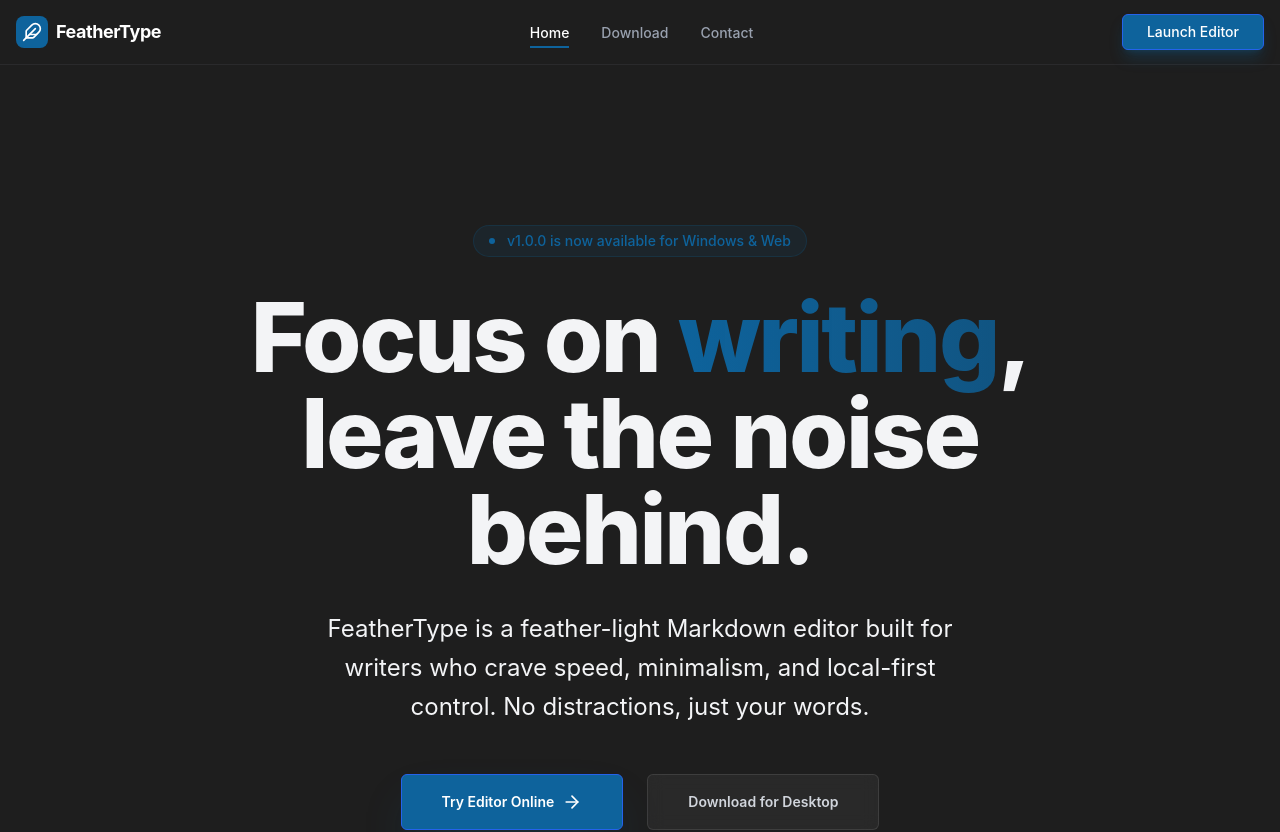
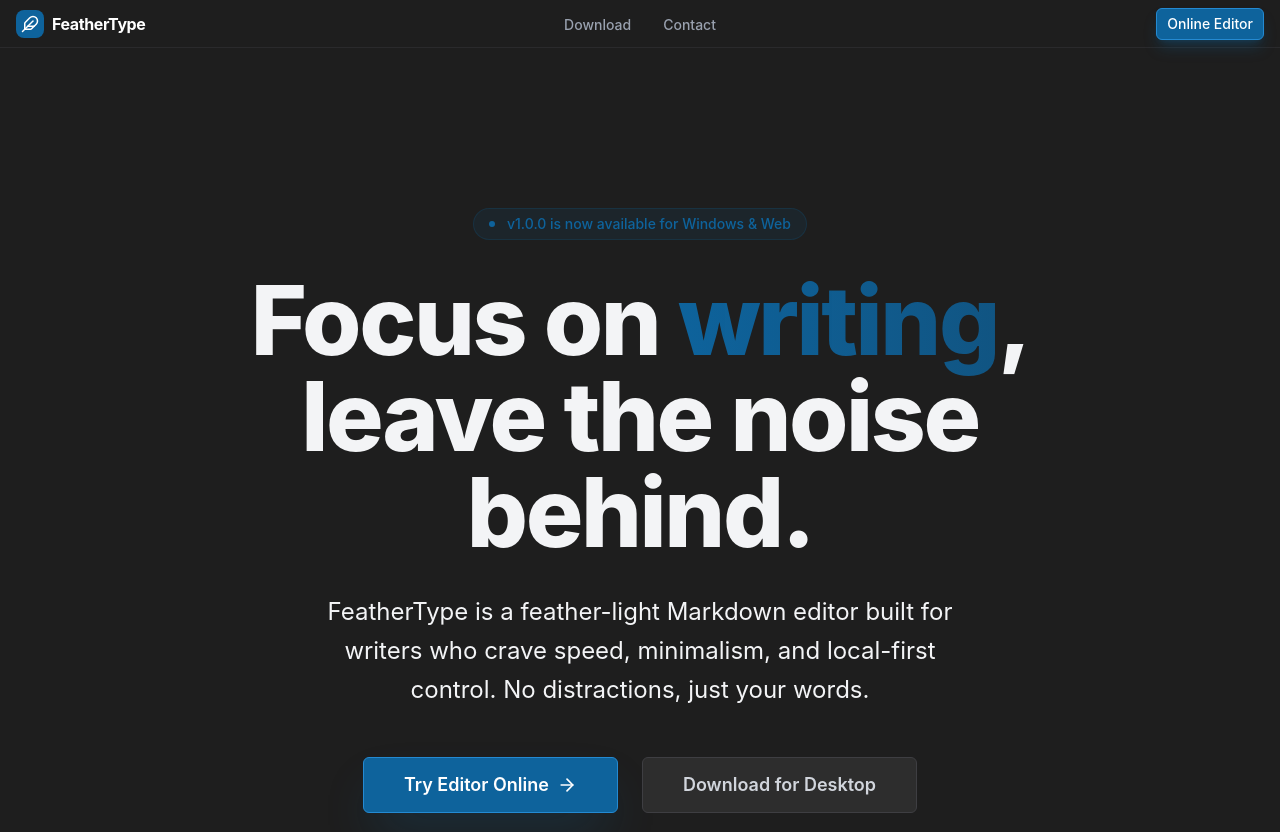
Before and after one commit to wahdanz1/feathertype, a React (Vite) app: page / in a window 1280 px wide. Shown: the top 832 px of the page. Built offline with nearby package versions, Linux system fonts and the light colour scheme.

Commit message:
chore: save progress before marketing polish refactor

```diff
--- a/src/components/AboutDialog.tsx
+++ b/src/components/AboutDialog.tsx
@@ -1,97 +1,57 @@
 import { useEditorStore } from '../store/useEditorStore';
-import { X, ExternalLink, Download, MessageSquare, Heart } from 'lucide-react';
+import { ExternalLink, Download, MessageSquare } from 'lucide-react';
+import { Dialog } from './Dialog';
+import { Button } from './Button';
 
 export function AboutDialog() {
   const isOpen = useEditorStore((s) => s.showAboutDialog);
   const setShowAboutDialog = useEditorStore((s) => s.setShowAboutDialog);
-  const theme = useEditorStore((s) => s.theme);
 
-  if (!isOpen) return null;
-
-  const isDark = theme === 'dark';
+  const handleClose = () => setShowAboutDialog(false);
 
   return (
-    <div className="fixed inset-0 z-[100] flex items-center justify-center p-4 bg-black/60 backdrop-blur-sm">
-      <div className={`w-full max-w-md overflow-hidden rounded-xl shadow-2xl border animate-in fade-in zoom-in duration-200 ${isDark
-          ? 'bg-[#252526] border-[#3e3e42] text-gray-200'
-          : 'bg-white border-gray-300 text-gray-900'
-        }`}>
-        {/* Header */}
-        <div className={`px-6 py-4 border-b flex items-center justify-between ${isDark ? 'border-[#3e3e42] bg-[#2a2d2e]' : 'border-gray-200 bg-gray-50'
-          }`}>
-          <h3 className="text-lg font-bold">About FeatherType</h3>
-          <button
-            onClick={() => setShowAboutDialog(false)}
-            className="p-1 rounded-md hover:bg-black/10 transition-colors"
+    <Dialog
+      isOpen={isOpen}
+      onClose={handleClose}
+      title="About FeatherType"
+      footer={
+        <div className="flex flex-col items-center justify-center w-full gap-1">
+          <p className="text-[10px] text-gray-200 opacity-60">
+            © 2026 FeatherType. All rights reserved.
+          </p>
+        </div>
+      }
     >
-            <X size={20} />
-          </button>
-        </div>
-
-        {/* Content */}
-        <div className="p-8 flex flex-col items-center text-center">
-          <div className="w-20 h-20 rounded-2xl bg-blue-600 flex items-center justify-center shadow-lg mb-4">
+      <div className="flex flex-col items-center text-center">
+        <div className="w-20 h-20 rounded-2xl bg-theme-primary flex items-center justify-center shadow-lg mb-4">
           <svg viewBox="0 0 24 24" className="w-12 h-12 text-white fill-current">
             <path d="M21 16.5c0 .38-.21.71-.53.88l-7.9 4.44c-.16.08-.34.12-.57.12s-.41-.04-.57-.12l-7.9-4.44A1.01 1.01 0 013 16.5V7.5c0-.38.21-.71.53-.88l7.9-4.44c.16-.08.34-.12.57-.12s.41.04.57.12l7.9 4.44c.32.17.53.5.53.88v9z" />
           </svg>
         </div>
 
         <h2 className="text-2xl font-black tracking-tight">FeatherType</h2>
-          <p className="text-sm font-medium text-blue-500 mb-6">Version 1.0.0</p>
+        <p className="text-sm font-medium text-theme-primary mb-6">Version 1.0.0</p>
 
-          <p className={`text-sm leading-relaxed mb-8 ${isDark ? 'text-gray-400' : 'text-gray-600'}`}>
+        <p className="text-sm leading-relaxed mb-8 text-gray-500 dark:text-gray-400">
           A minimalist, distraction-free markdown editor <br />
           crafted for speed and elegance.
         </p>
 
         <div className="grid grid-cols-1 gap-3 w-full">
-            <a
-              href="#"
-              target="_blank"
-              rel="noopener noreferrer"
-              className={`flex items-center justify-center gap-2 px-4 py-2.5 rounded-lg text-sm font-semibold transition-all ${isDark
-                  ? 'bg-[#2d2d2d] hover:bg-[#3e3e42] border border-[#3e3e42]'
-                  : 'bg-gray-100 hover:bg-gray-200 border border-gray-200'
-                }`}
-            >
-              <ExternalLink size={16} />
+          <Button variant="secondary" onClick={() => window.open('#', '_blank')}>
+            <ExternalLink size={16} className="mr-2" />
             Visit Website
-            </a>
-            <a
-              href="https://feathertype.vercel.app/"
-              target="_blank"
-              rel="noopener noreferrer"
-              className={`flex items-center justify-center gap-2 px-4 py-2.5 rounded-lg text-sm font-semibold transition-all ${isDark
-                  ? 'bg-[#2d2d2d] hover:bg-[#3e3e42] border border-[#3e3e42]'
-                  : 'bg-gray-100 hover:bg-gray-200 border border-gray-200'
-                }`}
-            >
-              <Download size={16} />
+          </Button>
+          <Button variant="secondary" onClick={() => window.open('https://feathertype.vercel.app/', '_blank')}>
+            <Download size={16} className="mr-2" />
             Check for Updates
-            </a>
-            <a
-              href="#"
-              target="_blank"
-              rel="noopener noreferrer"
-              className="flex items-center justify-center gap-2 px-4 py-2.5 rounded-lg text-sm font-semibold bg-blue-600 hover:bg-blue-500 text-white transition-all shadow-md active:scale-95"
-            >
-              <MessageSquare size={16} />
+          </Button>
+          <Button variant="primary" onClick={() => window.open('#', '_blank')}>
+            <MessageSquare size={16} className="mr-2" />
             Send Feedback
-            </a>
+          </Button>
         </div>
       </div>
-
-        {/* Footer */}
-        <div className={`px-6 py-4 border-t flex flex-col items-center justify-center gap-1 ${isDark ? 'border-[#3e3e42] bg-[#2a2d2e]' : 'border-gray-200 bg-gray-50'
-          }`}>
-          <p className="text-[11px] font-bold uppercase tracking-widest text-gray-500">
-            Handcrafted with <Heart size={10} className="inline text-red-500 fill-current mx-0.5 mb-0.5" /> by Daniel
-          </p>
-          <p className="text-[10px] text-gray-500 opacity-60">
-            © 2026 FeatherType. All rights reserved.
-          </p>
-        </div>
-      </div>
-    </div>
+    </Dialog>
   );
 }
--- a/src/components/Button.tsx
+++ b/src/components/Button.tsx
@@ -1,50 +1,58 @@
 import { ReactNode } from 'react';
 import { useEditorStore } from '../store/useEditorStore';
+import { cn } from '../lib/utils';
 
-interface ButtonProps {
-  variant?: 'primary' | 'secondary';
+interface ButtonProps extends React.ButtonHTMLAttributes<HTMLButtonElement> {
+  variant?: 'primary' | 'secondary' | 'ghost';
+  size?: 'sm' | 'md' | 'lg';
   iconOnly?: boolean;
-  onClick?: () => void;
-  title?: string;
-  className?: string;
+  isActive?: boolean;
   children: ReactNode;
 }
 
 export function Button({
   variant = 'secondary',
+  size = 'md',
   iconOnly = false,
-  onClick,
-  title,
-  className = '',
+  isActive = false,
+  className,
   children,
+  ...props
 }: ButtonProps) {
   const theme = useEditorStore((s) => s.theme);
+  const isDark = theme === 'dark';
 
-  // Base styles with flex-shrink-0 to prevent squishing/blurriness
-  const baseStyles = 'rounded-md text-sm leading-none flex items-center justify-center flex-shrink-0 h-9';
+  const baseStyles = 'rounded-md text-sm font-medium leading-none flex items-center justify-center flex-shrink-0 transition-all active:scale-[0.98]';
 
-  // Padding based on iconOnly - force exactly 36x36 square (w-9 h-9)
-  const paddingStyles = iconOnly ? 'w-9 px-0' : 'px-3';
+  const sizeStyles = {
+    sm: iconOnly ? 'h-8 w-8' : 'h-8 px-2.5',
+    md: iconOnly ? 'h-9 w-9' : 'h-9 px-4',
+    lg: iconOnly ? 'h-14 w-14' : 'h-14 px-10 text-lg font-semibold',
+  };
 
-  // Border styles - primary buttons get theme-colored border, secondary get subtle grey border
-  const borderStyles = variant === 'primary'
-    ? (theme === 'dark' ? 'border border-[#2563eb]' : 'border border-[#2563eb]')
-    : (theme === 'dark' ? 'border border-[#3e3e42]' : 'border border-gray-300');
-
-  // Variant styles
   const variantStyles = {
-    primary: 'bg-theme-primary hover:bg-theme-primary-hover text-white',
-    secondary:
-      theme === 'dark'
-        ? 'bg-button-inactive-dark hover:bg-button-hover-dark text-gray-300'
-        : 'bg-button-inactive-light hover:bg-button-hover-light text-gray-700',
+    primary: cn(
+      'bg-theme-primary text-white border transition-colors',
+      isDark ? 'border-theme-primary-border' : 'border-theme-primary-border',
+      'hover:bg-theme-primary-hover shadow-sm'
+    ),
+    secondary: cn(
+      'border transition-colors',
+      isDark
+        ? 'bg-button-inactive-dark border-border text-gray-300 hover:bg-button-hover-dark'
+        : 'bg-button-inactive-light border-gray-300 text-gray-700 hover:bg-button-hover-light',
+      isActive && (isDark ? 'bg-button-active-dark border-theme-primary' : 'bg-button-active-light border-theme-primary shadow-inner')
+    ),
+    ghost: cn(
+      'bg-transparent hover:bg-black/5 dark:hover:bg-white/5 text-gray-500 hover:text-gray-900 dark:hover:text-white',
+      isActive && 'text-theme-primary'
+    )
   };
 
   return (
     <button
-      onClick={onClick}
-      title={title}
-      className={`${baseStyles} ${paddingStyles} ${borderStyles} ${variantStyles[variant]} ${className}`}
+      className={cn(baseStyles, sizeStyles[size], variantStyles[variant], className)}
+      {...props}
     >
       {children}
     </button>
--- /dev/null
+++ b/src/components/Dialog.tsx
@@ -0,0 +1,90 @@
+import React, { useEffect } from 'react';
+import { X } from 'lucide-react';
+import { cn } from '../lib/utils';
+import { useEditorStore } from '../store/useEditorStore';
+
+interface DialogProps {
+  isOpen: boolean;
+  onClose: () => void;
+  title: string;
+  children: React.ReactNode;
+  footer?: React.ReactNode;
+  maxWidth?: 'sm' | 'md' | 'lg' | 'xl';
+}
+
+export function Dialog({
+  isOpen,
+  onClose,
+  title,
+  children,
+  footer,
+  maxWidth = 'md',
+}: DialogProps) {
+  const theme = useEditorStore((s) => s.theme);
+  const isDark = theme === 'dark';
+
+  // Handle ESC key to close
+  useEffect(() => {
+    const handleEsc = (e: KeyboardEvent) => {
+      if (e.key === 'Escape') onClose();
+    };
+    if (isOpen) window.addEventListener('keydown', handleEsc);
+    return () => window.removeEventListener('keydown', handleEsc);
+  }, [isOpen, onClose]);
+
+  if (!isOpen) return null;
+
+  const maxWidthClasses = {
+    sm: 'max-w-sm',
+    md: 'max-w-md',
+    lg: 'max-w-lg',
+    xl: 'max-w-xl',
+  };
+
+  return (
+    <div className="fixed inset-0 z-[100] flex items-center justify-center p-4 bg-black/60 backdrop-blur-sm animate-in fade-in duration-200">
+      <div
+        className={cn(
+          "w-full overflow-hidden rounded-xl shadow-2xl border animate-in zoom-in duration-200",
+          maxWidthClasses[maxWidth],
+          isDark
+            ? "bg-[#252526] border-border text-gray-200"
+            : "bg-white border-gray-300 text-gray-900"
+        )}
+      >
+        {/* Header */}
+        <div
+          className={cn(
+            "px-6 py-4 border-b flex items-center justify-between",
+            isDark ? "border-border bg-[#2a2d2e]" : "border-gray-200 bg-gray-50"
+          )}
+        >
+          <h3 className="text-lg font-bold">{title}</h3>
+          <button
+            onClick={onClose}
+            className="p-1 rounded-md hover:bg-black/5 dark:hover:bg-white/5 transition-colors text-gray-500 hover:text-gray-900 dark:hover:text-white"
+          >
+            <X size={20} />
+          </button>
+        </div>
+
+        {/* Content */}
+        <div className="p-8">
+          {children}
+        </div>
+
+        {/* Footer */}
+        {footer && (
+          <div
+            className={cn(
+              "px-6 py-4 border-t flex items-center justify-end gap-3",
+              isDark ? "border-border bg-[#2a2d2e]" : "border-gray-200 bg-gray-50"
+            )}
+          >
+            {footer}
+          </div>
+        )}
+      </div>
+    </div>
+  );
+}
--- a/src/components/Dropdown.tsx
+++ b/src/components/Dropdown.tsx
@@ -1,5 +1,6 @@
 import { ReactNode } from 'react';
 import { useEditorStore } from '../store/useEditorStore';
+import { cn } from '../lib/utils';
 
 interface DropdownProps {
   value: string;
@@ -19,26 +20,21 @@ export function Dropdown({
   children,
 }: DropdownProps) {
   const theme = useEditorStore((s) => s.theme);
-
-  // Base styles with explicit height to match buttons
-  const baseStyles = 'px-2 h-9 text-sm rounded transition-colors cursor-pointer';
-
-  // Background and text colors based on theme
-  const colorStyles = theme === 'dark'
-    ? 'bg-button-inactive-dark hover:bg-button-hover-dark text-gray-300'
-    : 'bg-button-inactive-light hover:bg-button-hover-light text-gray-700';
-
-  // Border styles - active state gets blue border
-  const borderStyles = isActive
-    ? 'border border-theme-primary'
-    : (theme === 'dark' ? 'border border-[#3e3e42]' : 'border border-gray-300');
+  const isDark = theme === 'dark';
 
   return (
     <select
       value={value}
       onChange={(e) => onChange(e.target.value)}
       title={title}
-      className={`${baseStyles} ${colorStyles} ${borderStyles} ${className}`}
+      className={cn(
+        "px-2 h-9 text-sm rounded cursor-pointer transition-all border",
+        isDark
+          ? "bg-button-inactive-dark hover:bg-button-hover-dark text-gray-300 border-border"
+          : "bg-button-inactive-light hover:bg-button-hover-light text-gray-700 border-gray-300",
+        isActive && "border-theme-primary ring-1 ring-theme-primary/20",
+        className
+      )}
     >
       {children}
     </select>
--- a/src/components/layout/Navbar.tsx
+++ b/src/components/layout/Navbar.tsx
@@ -8,40 +8,34 @@ export function Navbar() {
   const isEditor = location.pathname === '/editor';
 
   const navItems = [
-    { name: 'Home', path: '/' },
     { name: 'Download', path: '/download' },
     { name: 'Contact', path: '/contact' },
   ];
 
   return (
-    <nav className={cn(
-      "sticky top-0 left-0 right-0 z-50 border-b border-border/40 bg-editor-bg backdrop-blur-md transition-all",
-      isEditor && "h-12"
-    )}>
+    <nav className="sticky top-0 left-0 right-0 z-50 border-b border-border/40 bg-editor-bg backdrop-blur-md transition-all h-12">
       <div className={cn(
-        "container mx-auto flex items-center justify-between px-4 transition-all",
-        isEditor ? "h-12" : "h-16"
+        "h-12 grid grid-cols-3 items-center transition-all",
+        isEditor ? "px-3" : "container mx-auto px-4"
       )}>
-        {!isEditor && (
+        {/* Left: Logo */}
+        <div className="flex justify-start">
           <Link to="/" className="flex items-center gap-2 transition-opacity hover:opacity-80">
-            <div className="flex h-8 w-8 items-center justify-center rounded-lg bg-theme-primary text-white">
-              <Feather size={20} />
+            <div className="flex h-7 w-7 items-center justify-center rounded-lg bg-theme-primary text-white">
+              <Feather size={18} />
             </div>
-            <span className="text-lg font-bold tracking-tight text-white">FeatherType</span>
+            <span className="text-md font-bold tracking-tight text-white">FeatherType</span>
           </Link>
-        )}
+        </div>
 
-        <div className={cn(
-          "flex items-center gap-8",
-          isEditor ? "mx-auto" : "hidden md:flex"
-        )}>
+        {/* Center: Navigation Links */}
+        <div className="flex justify-center gap-8">
           {navItems.map((item) => {
             const isActive = location.pathname === item.path;
-            if (isEditor && item.path === '/editor') return null;
             return (
-              <Link key={item.path} to={item.path} className="relative group py-1">
+              <Link key={item.path} to={item.path} className="relative group py-1 hidden md:block">
                 <span className={cn(
-                  "text-sm font-medium transition-colors hover:text-white",
+                  "text-sm font-medium transition-colors group-hover:text-white",
                   isActive ? "text-white" : "text-gray-400"
                 )}>
                   {item.name}
@@ -55,17 +49,18 @@ export function Navbar() {
           })}
         </div>
 
-        {!isEditor && (
-          <div className="flex items-center gap-2">
+        {/* Right: CTA Button or Spacer */}
+        <div className="flex justify-end">
+          {!isEditor ? (
             <Link to="/editor">
-              <Button variant="primary" className="h-9 px-6 font-medium shadow-lg shadow-theme-primary/30">
-                Launch Editor
+              <Button variant="primary" size="sm" className="shadow-lg shadow-theme-primary/30">
+                Online Editor
               </Button>
             </Link>
-          </div>
-        )}
-
-        {isEditor && <div className="w-0" />}
+          ) : (
+            <div className="w-8" /> /* Spacer to match editor toolbar right-side icons if any */
+          )}
+        </div>
       </div>
     </nav>
   );
--- a/src/globals.css
+++ b/src/globals.css
@@ -5,6 +5,7 @@
   /* === Primary Theme Color === */
   --color-theme-primary: #0e639c;
   --color-theme-primary-hover: #1177bb;
+  --color-theme-primary-border: #248ad2;
 
   /* === Button Colors - Dark Theme === */
   --color-button-inactive-dark: #2d2d2d;        /* Darker than before for better contrast */
--- a/src/pages/Home.tsx
+++ b/src/pages/Home.tsx
@@ -42,13 +42,13 @@ export default function Home() {
 
             <div className="flex flex-col gap-4 sm:flex-row sm:gap-6 mt-4">
               <Link to="/editor">
-                <Button variant="primary" className="h-14 px-10 text-lg font-semibold shadow-2xl shadow-theme-primary/30 group">
+                <Button variant="primary" size="lg" className="shadow-2xl shadow-theme-primary/30 group">
                   Try Editor Online
                   <ArrowRight className="ml-2 transition-transform group-hover:translate-x-1" size={20} />
                 </Button>
               </Link>
               <Link to="/download">
-                <Button variant="secondary" className="h-14 px-10 text-lg font-semibold bg-white/5 border-white/10 hover:bg-white/10 transition-all backdrop-blur-sm">
+                <Button variant="secondary" size="lg">
                   Download for Desktop
                 </Button>
               </Link>
@@ -164,13 +164,13 @@ export default function Home() {
               </p>
               <div className="flex flex-col gap-4 sm:flex-row">
                  <Link to="/download">
-                    <Button variant="primary" className="h-12 px-8 font-medium shadow-lg shadow-theme-primary/20">
+                    <Button variant="primary" className="px-8 shadow-lg shadow-theme-primary/20">
                        <Download className="mr-2" size={18} />
                        Download Latest
                     </Button>
                  </Link>
                  <Link to="/editor">
-                    <Button variant="secondary" className="h-12 px-8 font-medium">
+                    <Button variant="secondary" className="px-8">
                        Launch Web Editor
                     </Button>
                  </Link>
```
Lines whose indentation alone changed are shown as unchanged.
